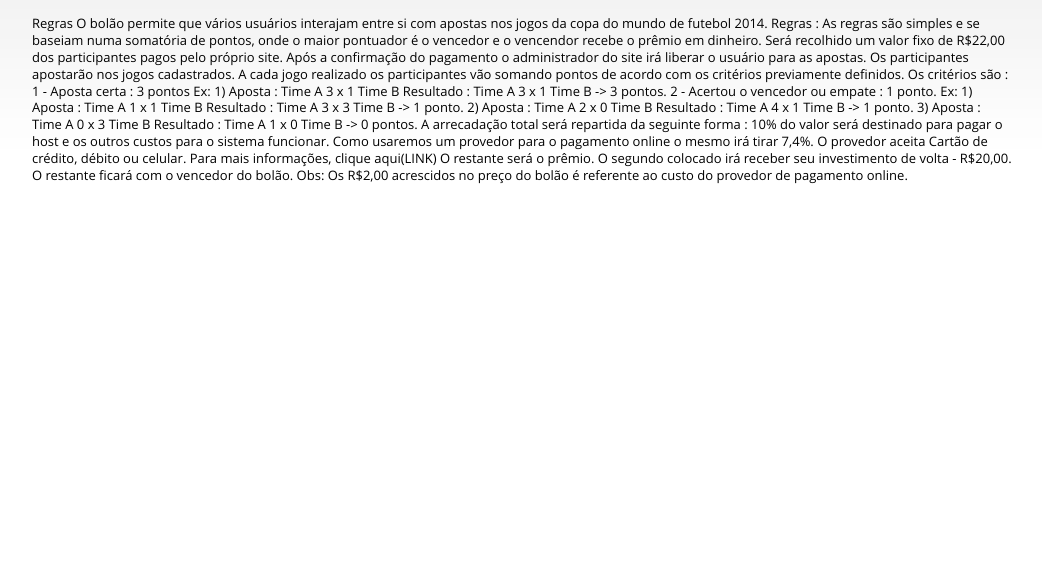
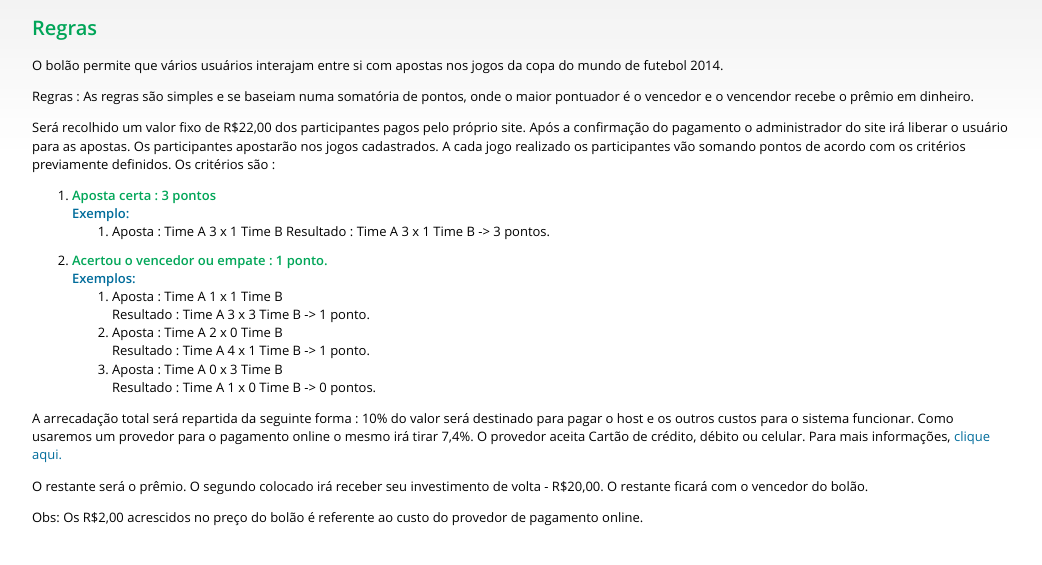
Before and after one commit to mucceli/bolao, a CakePHP app: the page made by app/View/Regras/index.ctp in a window 1280 px wide. Shown: the part 185-750 px from the top of the page, without its empty margins (118-1160 px from the left). Run offline with PHP 8.4 and a stand-in for CakePHP, Linux system fonts and the light colour scheme; the template is opened without the code that fills it, so the values that code supplies are empty; some libraries are stand-ins or nearby versions.

Commit message:
Ajustes da tela de regras

```diff
--- a/app/View/Regras/index.ctp
+++ b/app/View/Regras/index.ctp
@@ -1,33 +1,54 @@
-Regras
+<h1>Regras</h1>
+<div class="regras">
+<p>O bolão permite que vários usuários interajam entre si com apostas nos jogos da copa do mundo de futebol 2014.</p>
 
-O bolão permite que vários usuários interajam entre si com apostas nos jogos da copa do mundo de futebol 2014.
+<p>Regras : As regras são simples e se baseiam numa somatória de pontos, onde o maior pontuador é o vencedor e o vencendor recebe o prêmio em dinheiro.</p>
 
-Regras : As regras são simples e se baseiam numa somatória de pontos, onde o maior pontuador é o vencedor e o vencendor recebe o prêmio em dinheiro.
-
-Será recolhido um valor fixo de R$22,00 dos participantes pagos pelo próprio site. Após a confirmação do pagamento o administrador do site irá liberar o usuário para as apostas.
+<p>Será recolhido um valor fixo de R$22,00 dos participantes pagos pelo próprio site. Após a confirmação do pagamento o administrador do site irá liberar o usuário para as apostas.
 Os participantes apostarão nos jogos cadastrados. A cada jogo realizado os participantes vão somando pontos de acordo com os critérios previamente definidos. Os critérios são :
 
-1 - Aposta certa : 3 pontos
+<ol>
+	<li>
+		<b>Aposta certa : 3 pontos</b><br />
 
-Ex: 1) Aposta : Time A 3 x 1 Time B
-Resultado : Time A 3 x 1 Time B -> 3 pontos.
+		<b>Exemplo:</b> <br />
+		<ol>
+			<li>
+			Aposta : Time A 3 x 1 Time B
+			Resultado : Time A 3 x 1 Time B -> 3 pontos.
+			</li>
+		</ol>
+	</li>
+	<li>
+		<b>Acertou o vencedor ou empate : 1 ponto.</b>
+		<br />
+	<b>Exemplos:</b> <br />
 
-2 - Acertou o vencedor ou empate : 1 ponto.
+	<ol>
+		<li>
+			Aposta : Time A 1 x 1 Time B<br />
+	Resultado : Time A 3 x 3 Time B -> 1 ponto.
+		</li>
+		<li>
+			Aposta : Time A 2 x 0 Time B<br />
+	Resultado : Time A 4 x 1 Time B -> 1 ponto.
+		</li>
+		<li>
+			Aposta : Time A 0 x 3 Time B<br />
+	Resultado : Time A 1 x 0 Time B -> 0 pontos.
+		</li>
+	</ol>
+	</li>
+</ol>
+</p>
 
-Ex: 1) Aposta : Time A 1 x 1 Time B
-Resultado : Time A 3 x 3 Time B -> 1 ponto.
+<p>A arrecadação total será repartida da seguinte forma :
+10% do valor será destinado para pagar o host e os outros custos para o sistema funcionar.
+Como usaremos um provedor para o pagamento online o mesmo irá tirar 7,4%. O provedor aceita Cartão de crédito, débito ou celular. Para mais informações, <a href="https://site.moip.com.br/">clique aqui.</a>
+</p>
 
-2) Aposta : Time A 2 x 0 Time B
-Resultado : Time A 4 x 1 Time B -> 1 ponto.
+<p>O restante será o prêmio. O segundo colocado irá receber seu investimento de volta - R$20,00. O restante ficará com o vencedor do bolão.</p>
 
-3) Aposta : Time A 0 x 3 Time B
-Resultado : Time A 1 x 0 Time B -> 0 pontos.
+<p>Obs: Os R$2,00 acrescidos no preço do bolão é referente ao custo do provedor de pagamento online.</p>
 
-
-A arrecadação total será repartida da seguinte forma :
-10% do valor será destinado para pagar o host e os outros custos para o sistema funcionar.
-Como usaremos um provedor<MOIP LINK> para o pagamento online o mesmo irá tirar 7,4%. O provedor aceita Cartão de crédito, débito ou celular. Para mais informações, clique aqui(LINK)
-
-O restante será o prêmio. O segundo colocado irá receber seu investimento de volta - R$20,00. O restante ficará com o vencedor do bolão.
-
-Obs: Os R$2,00 acrescidos no preço do bolão é referente ao custo do provedor de pagamento online.
+</div>
--- a/app/webroot/css/bolao.css
+++ b/app/webroot/css/bolao.css
@@ -25,6 +25,8 @@
 body, h1, h2, ul{padding:0; margin:0; font:13px/1.3 'open_sansregular',Arial, sans-serif;}
 body{background: url(../img/bg.png) repeat-x;}
 input:focus{outline: 0}
+a{color:#006C9B; text-decoration: none}
+a:hover{text-decoration: underline;}
 .header-mascote,.header-logo{background-image:url(../img/sprite.png);}
 
 h1{font: 20px/1.3 'open_sanssemibold'; color:#00A558; margin-bottom: 15px}
@@ -51,3 +53,8 @@ h1{font: 20px/1.3 'open_sanssemibold'; color:#00A558; margin-bottom: 15px}
 	.bt-c{background: #CCC; color:#333}
 	.bt-right{text-align: right; width: 300px; font-size: 0}
 		.bt-right .bt{margin:0 0 0 10px}
+
+.regras{line-height: 1.4}
+.regras>ol>li{margin-bottom: 10px}
+.regras b{font-family: 'open_sanssemibold'; color:#00A658;}
+.regras b+br+b{color:#006C9B;}
```
